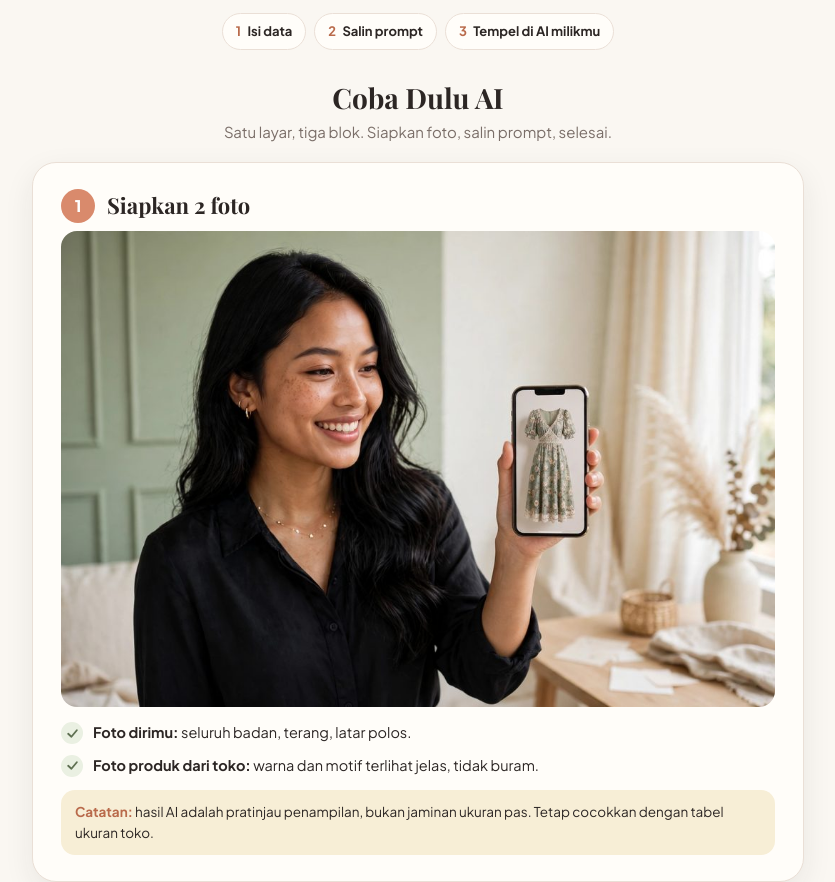
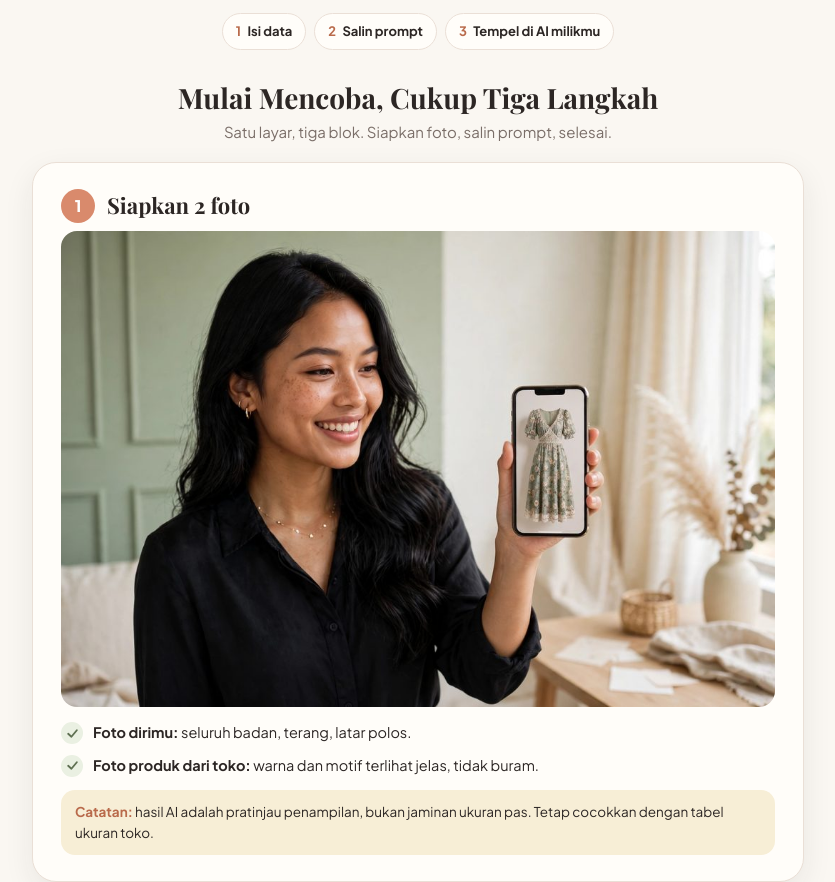
Before and after one commit to cantiknacom/cantikna, a plain HTML site: page studio-prompt/coba-dulu/index.html in a window 1280 px wide. Shown: the part 833-1715 px from the top of the page, without its empty margins (222-1057 px from the left). Drawn offline with nearby package versions, Linux system fonts and the light colour scheme.

Commit message:
Coba Dulu: judul panel langkah diganti menjadi 'Mulai Mencoba, Cukup Tiga Langkah'

```diff
--- a/studio-prompt/coba-dulu/index.html
+++ b/studio-prompt/coba-dulu/index.html
@@ -222,7 +222,7 @@ details.fold[open ] summary .chev{transform:rotate(180deg)}
 
     <section class="flow-panel show" id="panelA" aria-label="Alur Coba Dulu AI">
     <div class="panel-head">
-      <h2>Coba Dulu AI</h2>
+      <h2>Mulai Mencoba, Cukup Tiga Langkah</h2>
       <p>Satu layar, tiga blok. Siapkan foto, salin prompt, selesai.</p>
     </div>
 
```
